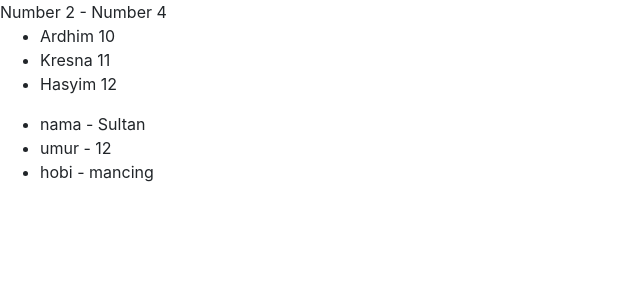
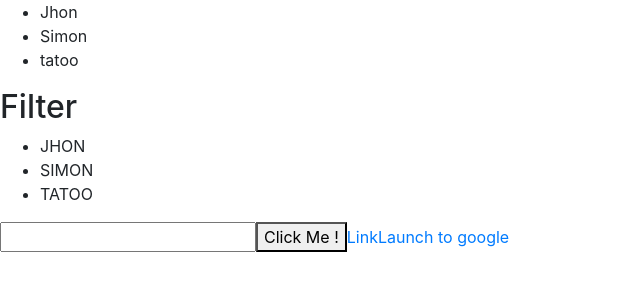
Before and after one commit to setiawanswan/Play-With-VueJs, a Vue app in the folder play-with-vuejs/: page / in a window 1280 px wide. Shown: the top 300 px of the page, without its empty margins (0-640 px from the left). Built offline with nearby package versions, Linux system fonts and the light colour scheme.

Commit message:
learn v-on

```diff
--- a/play-with-vuejs/src/views/Home.vue
+++ b/play-with-vuejs/src/views/Home.vue
@@ -1,25 +1,32 @@
 <template>
   <div>
-    <div id="app">Number {{MixNumberOne}} - Number {{MixNumberTwo}}</div>
-    <div id="member">
+    <div id="app">
       <ul>
         <li
           v-for="member in members"
-          :key="member"
+          :key="member.id"
         >
-          {{member.nama}} {{member.umur}}
+        {{member.name}}
+        </li>
+      </ul>
+
+      <h2>Filter</h2>
+
+      <ul>
+        <li
+          v-for="member in members"
+          :key="member.id"
+        >
+        {{member.name.toUpperCase()}}
         </li>
       </ul>
     </div>
-    <div id="crew">
-      <ul>
-        <li
-          v-for="(key, crew) in crews"
-          :key="crew"
-        >
-        {{crew}} - {{key}}
-        </li>
-      </ul>
+    <div id="submit">
+      <input type="text" v-on:keyup.13="cekidot">
+      <button v-on:click="boom('pesan berdarah')"> Click Me !</button>
+      <a href="" v-on:click.prevent="cekidot">Link</a>
+      <!-- with prevent remove original character so with prevent the link not refresh -->
+      <a  v-bind:href='url_youtube'>Launch to google</a>
     </div>
   </div>
 </template>
@@ -28,22 +35,21 @@
 export default {
   data() {
     return {
-      MixNumberOne: 2,
       members : [
-        {nama: "Ardhim", umur: 10},
-        {nama: "Kresna", umur: 11},
-        {nama: "Hasyim", umur: 12}
+        {name : 'Jhon' , age: 10},
+        {name : 'Simon', age: 21},
+        {name: 'tatoo' , age: 22}
       ],
-      crews : {
-        nama : "Sultan",
-        umur : 12,
-        hobi : "mancing"
-      }
+      url_youtube : 'https://www.youtube.com/'
     };
   },
-  computed: {
-    MixNumberTwo: function() {
-      return this.MixNumberOne + 2;
+  methods : {
+    boom : function(text){
+      console.log('Boom')
+      alert('Boom' + text)
+    },
+    cekidot : function(){
+      console.log('cekidot terpanggil')
     }
   }
 };
```
